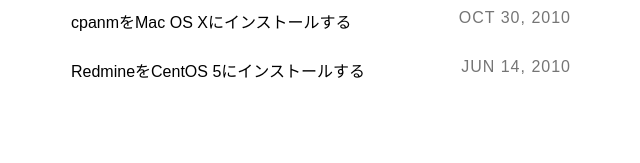
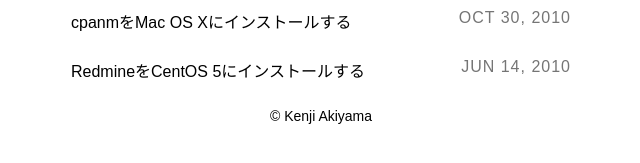
Before and after one commit to artifactsauce/artifactsauce.github.io, a Jekyll site: the page built from index.html, in a window 1280 px wide. Shown: the part 357-520 px from the top of the page, without its empty margins (319-959 px from the left). Built offline with Jekyll 4.4.1, drawn with Linux system fonts in a browser that asks for light colours; some web fonts are replaced.

Commit message:
make footer

```diff
--- /dev/null
+++ b/_includes/footer.html
@@ -0,0 +1,3 @@
+<footer>
+  <p>&copy; Kenji Akiyama</p>
+</footer>
--- a/_layouts/default.html
+++ b/_layouts/default.html
@@ -26,6 +26,8 @@
 
 		{% endif %}
 
+    {% include footer.html %}
+
 	</body>
 
 </html>
--- a/_sass/main.scss
+++ b/_sass/main.scss
@@ -289,6 +289,14 @@
     }
   }
 }
+footer {
+  text-align: center;
+  p {
+    font-size: 14px;
+    line-height: 1.4em;
+    word-wrap: break-word;
+  }
+}
 .back {
   text-align: center;
   a {
```
